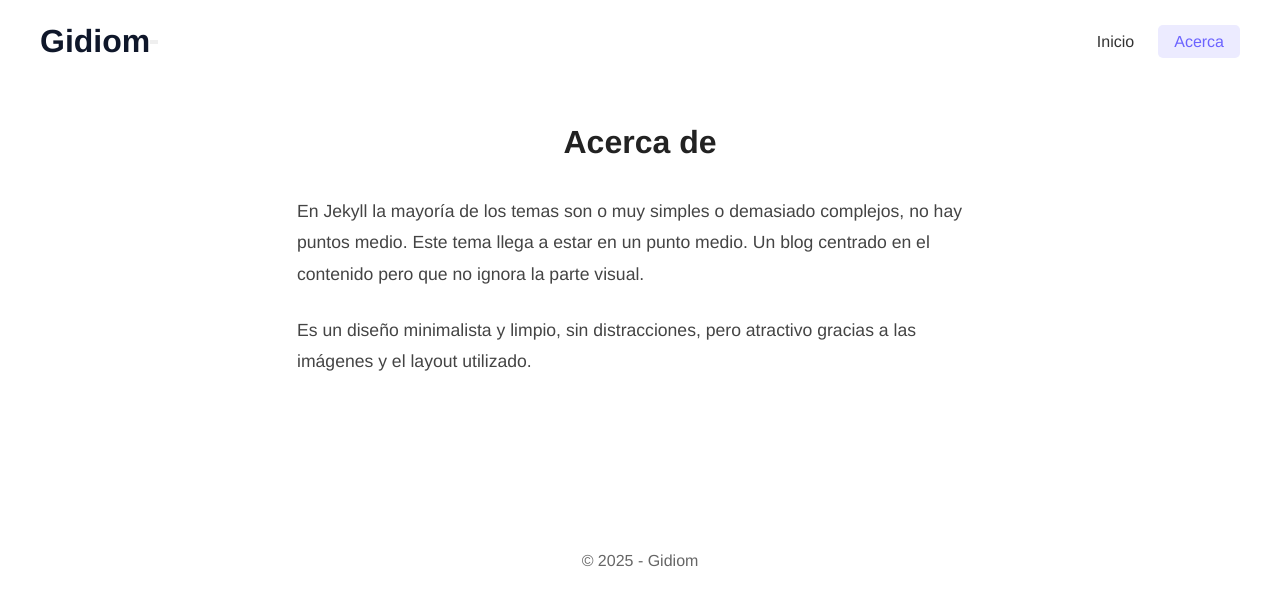
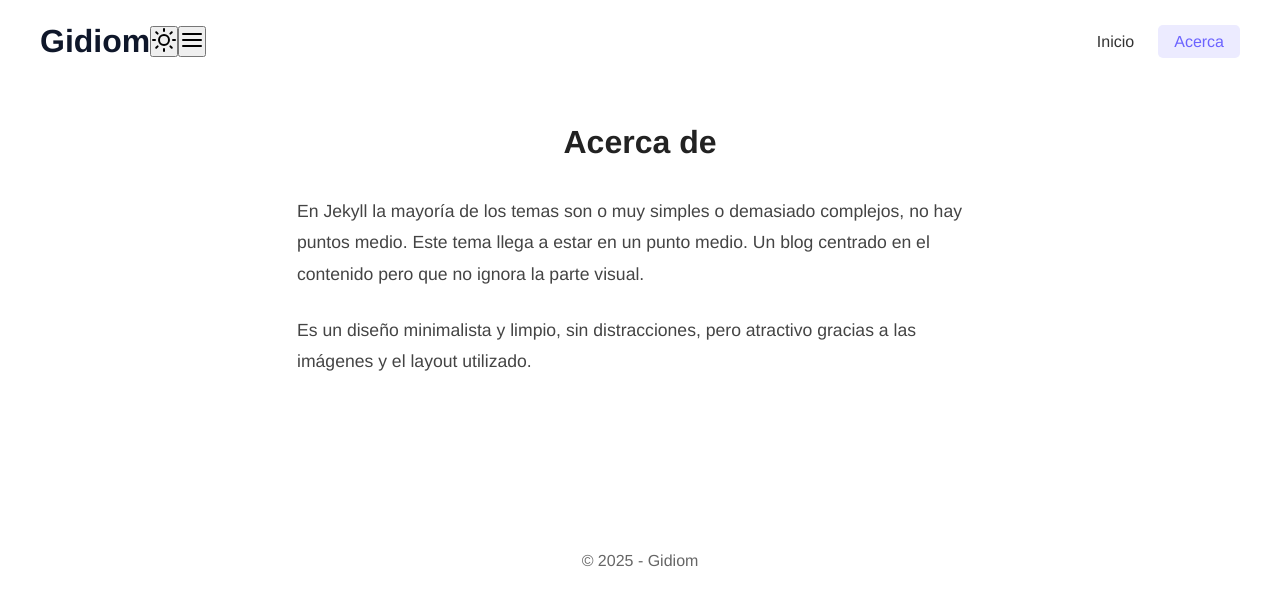
Before and after one commit to elgidiom/cleandmodern, a Jekyll site: the page built from about.markdown, in a window 1280 px wide. Shown: the top 606 px of the page. Built offline with Jekyll 4.4.1, drawn with Linux system fonts in a browser that asks for light colours.

Commit message:
feat: implement dark mode toggle with icon update functionality

```diff
--- a/_layouts/default.html
+++ b/_layouts/default.html
@@ -66,7 +66,34 @@
   </script>
 
   <!-- Dark Mode y Sidebar Móvil -->
-  <script src="{{ '/assets/js/dark-mode.js' | relative_url }}"></script>
+  <script>
+    document.addEventListener('DOMContentLoaded', () => {
+      const toggle = document.getElementById('dark-mode-toggle');
+      const body = document.body;
+      const icon = toggle.querySelector('i');
+
+      // Inicializar el modo según la preferencia del usuario
+      if (localStorage.getItem('theme') === 'dark') {
+        body.classList.add('dark');
+        icon.setAttribute('data-feather', 'moon');
+      } else {
+        icon.setAttribute('data-feather', 'sun');
+      }
+      feather.replace();
+
+      toggle.addEventListener('click', () => {
+        body.classList.toggle('dark');
+        if (body.classList.contains('dark')) {
+          icon.setAttribute('data-feather', 'moon');
+          localStorage.setItem('theme', 'dark');
+        } else {
+          icon.setAttribute('data-feather', 'sun');
+          localStorage.setItem('theme', 'light');
+        }
+        feather.replace();
+      });
+    });
+  </script>
 
 </body>
 </html>
```
